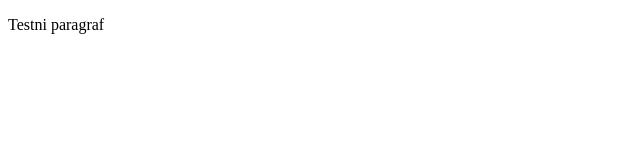
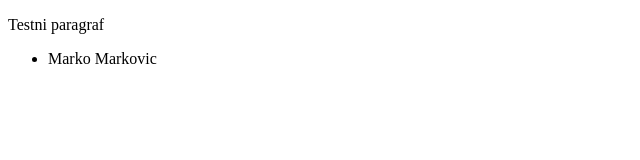
Before and after one commit to at-seavus/wep-app, a plain HTML site: page index.html in a window 1280 px wide. Shown: the whole page, without its empty margins (0-640 px from the left). Drawn offline with Linux system fonts and the light colour scheme.

Commit message:
Dodavanje Marka Markovica

```diff
--- a/index.html
+++ b/index.html
@@ -7,5 +7,8 @@
 </head>
 <body>
     <p>Testni paragraf</p>
+    <ul>
+        <li>Marko Markovic</li>
+    </ul>
 </body>
 </html>
```
